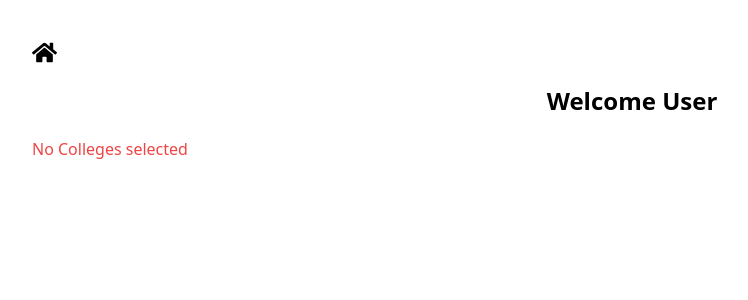
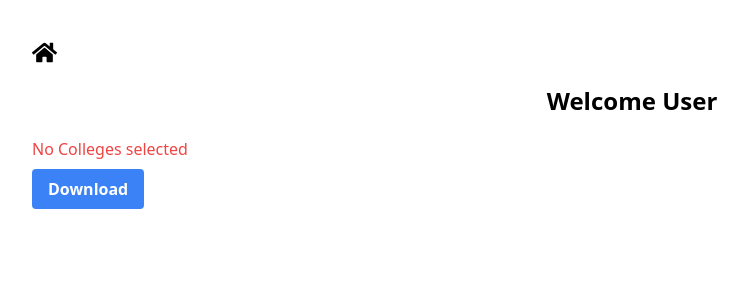
Before and after one commit to Mukunthan-A-R/CCE, a React (Vite) app: page /app in a window 1280 px wide. Shown: the top 300 px of the page, without its empty margins (8-756 px from the left). Built offline with nearby package versions, Linux system fonts and the light colour scheme.

Commit message:
Enable Doenload for table data

```diff
--- a/package.json
+++ b/package.json
@@ -10,6 +10,8 @@
     "preview": "vite preview"
   },
   "dependencies": {
+    "html2canvas": "^1.4.1",
+    "jspdf": "^2.5.1",
     "react": "^18.2.0",
     "react-dom": "^18.2.0",
     "react-icons": "^5.2.1",
--- a/src/pages/ResultPage.jsx
+++ b/src/pages/ResultPage.jsx
@@ -5,6 +5,9 @@ import { Link } from "react-router-dom";
 import ButtonComponent from "../components/ButtonComponent";
 import { MdDelete } from "react-icons/md";
 import { FaHome } from "react-icons/fa";
+import { useState } from "react";
+import html2canvas from "html2canvas";
+import jsPDF from "jspdf";
 
 const ResultPage = () => {
   const value = useRecoilValue(resultArray);
@@ -17,6 +20,21 @@ const ResultPage = () => {
 
     // resultData.filter((item) => item.id != row.sNo)
   };
+  const [loader, setLoader] = useState(false);
+
+  const downloadPDF = () => {
+    const capture = document.querySelector(".recipt-table");
+    setLoader(true);
+    html2canvas(capture).then((canvas) => {
+      const imgData = canvas.toDataURL("img/png");
+      const doc = new jsPDF("p", "mm", "a4");
+      const componentWidth = doc.internal.pageSize.getWidth();
+      const componentHeight = doc.internal.pageSize.getHeight();
+      doc.addImage(imgData, "PNG", 0, 0, componentWidth, componentHeight);
+      setLoader(false);
+      doc.save("receipt.pdf");
+    });
+  };
   return (
     <div className="m-5 sm:m-10">
       <Link to="/">
@@ -25,10 +43,11 @@ const ResultPage = () => {
       <div className="text-center font-bold text-2xl my-5">
         Welcome {userData.name === "" ? "User" : userData.name}
       </div>
+      <div className="recipt-table">
         {value.length === 0 ? (
           <span className="text-red-500">No Colleges selected</span>
         ) : (
-        <table className="min-w-full  divide-y divide-gray-200 mx-2 sm:mx-5">
+          <table className="min-w-full  divide-y divide-gray-200 mx-2 sm:mx-5 m-10">
             <thead className="bg-blue-100">
               <tr>
                 <th className="px-3 py-3 text-left text-xs font-medium text-gray-900 uppercase tracking-wider cursor-pointer">
@@ -90,6 +109,16 @@ const ResultPage = () => {
           </table>
         )}
       </div>
+
+      {/* receipt action */}
+      <button
+        className="receipt-modal-download-button bg-blue-500 hover:bg-blue-700 text-white font-bold py-2 px-4 rounded inline-flex items-center mt-2"
+        onClick={downloadPDF}
+        disabled={!(loader === false)}
+      >
+        {loader ? <span>Downloading</span> : <span>Download</span>}
+      </button>
+    </div>
   );
 };
 
```
Also changed, not shown: 1 other file (tests, documents, lock files or other folders). Lines whose indentation alone changed are shown as unchanged.
